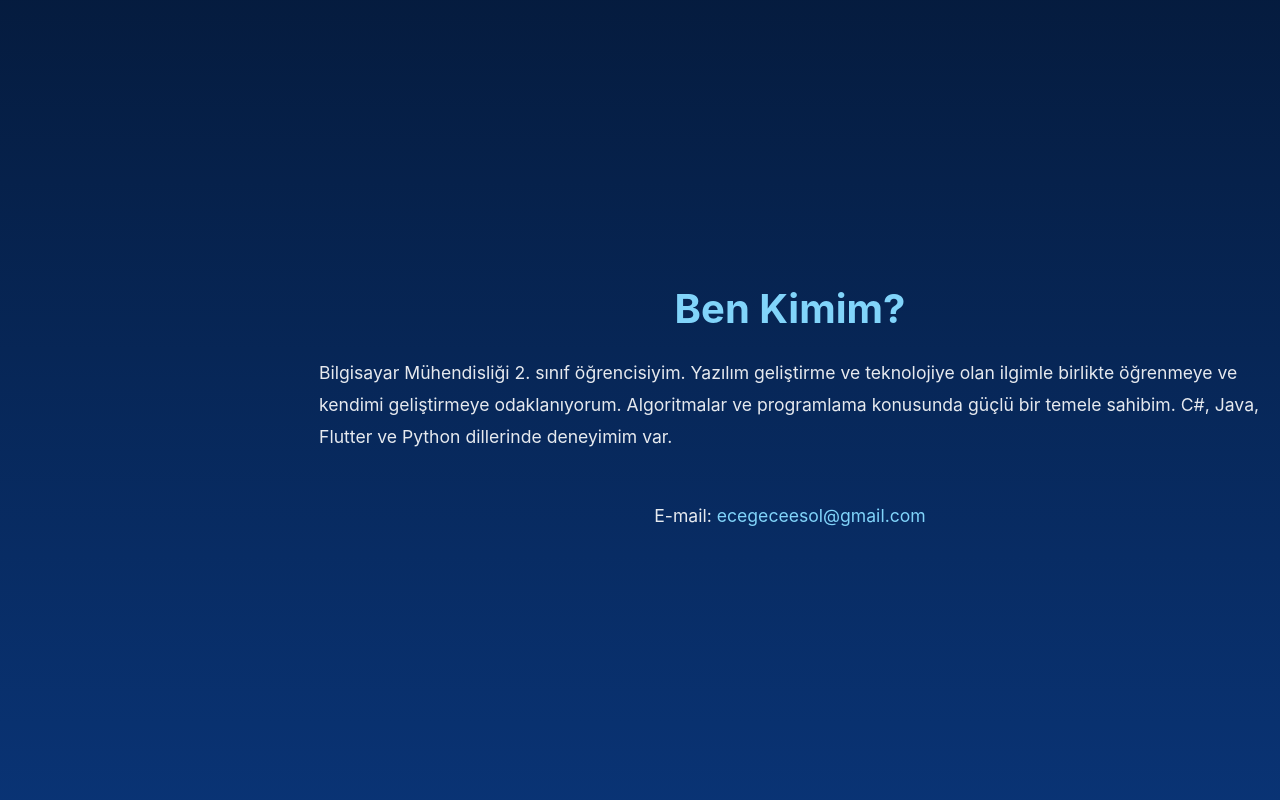
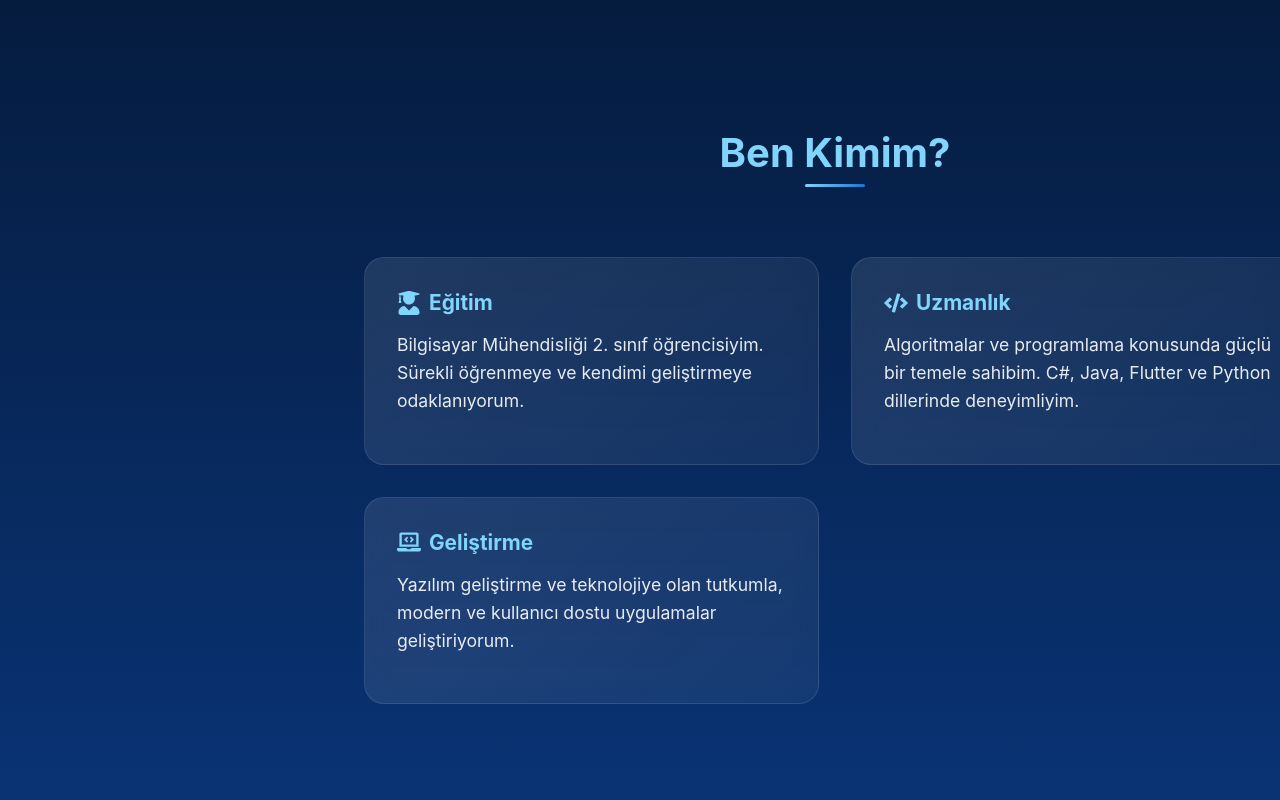
Before and after one commit to EceSol/React_Nodejs_Portfolyo, a React (Create React App) app: page / in a window 1280 px wide. Shown: the part 940-1740 px from the top of the page. Built offline with nearby package versions, Linux system fonts and the light colour scheme; no server answers.

Commit message:
ben kimim düzenlendi

```diff
--- a/src/pages/About.jsx
+++ b/src/pages/About.jsx
@@ -2,28 +2,84 @@ import React from 'react';
 import styled from 'styled-components';
 import { DiPython, DiJava, DiReact } from 'react-icons/di';
 import { SiFlutter, SiCsharp } from 'react-icons/si';
+import { FaUserGraduate, FaCode, FaLaptopCode } from 'react-icons/fa';
 import AnimatedSkills from '../components/AnimatedSkills';
 
 const AboutContainer = styled.div`
   padding: 2rem 0;
+  max-width: 1200px;
+  margin: 0 auto;
 `;
 
 const Section = styled.section`
   margin-bottom: 3rem;
+  padding: 0 1rem;
 `;
 
 const Title = styled.h2`
   font-size: 2.5rem;
-  margin-bottom: 1.5rem;
+  margin-bottom: 2rem;
   color: #81d4fa;
   text-align: center;
+  position: relative;
+
+  &:after {
+    content: '';
+    position: absolute;
+    bottom: -10px;
+    left: 50%;
+    transform: translateX(-50%);
+    width: 60px;
+    height: 3px;
+    background: linear-gradient(90deg, #81d4fa, #1976d2);
+    border-radius: 2px;
+  }
 `;
 
-const Text = styled.p`
+const AboutGrid = styled.div`
+  display: grid;
+  grid-template-columns: repeat(auto-fit, minmax(300px, 1fr));
+  gap: 2rem;
+  margin-top: 3rem;
+`;
+
+const AboutCard = styled.div`
+  background: linear-gradient(
+    135deg,
+    rgba(255, 255, 255, 0.1) 0%,
+    rgba(255, 255, 255, 0.05) 100%
+  );
+  backdrop-filter: blur(10px);
+  border-radius: 20px;
+  padding: 2rem;
+  border: 1px solid rgba(255, 255, 255, 0.1);
+  transition: all 0.3s ease;
+
+  &:hover {
+    transform: translateY(-5px);
+    border-color: rgba(129, 212, 250, 0.3);
+    box-shadow: 0 8px 30px rgba(0, 0, 0, 0.12);
+  }
+`;
+
+const CardTitle = styled.h3`
+  color: #81d4fa;
+  font-size: 1.3rem;
+  margin-bottom: 1rem;
+  display: flex;
+  align-items: center;
+  gap: 0.5rem;
+
+  svg {
+    font-size: 1.5rem;
+  }
+`;
+
+const CardText = styled.p`
+  color: rgba(255, 255, 255, 0.9);
+  line-height: 1.6;
+  margin-bottom: 1rem;
   font-size: 1.1rem;
-  line-height: 1.8;
-  color: rgba(255, 255, 255, 0.9);
-  margin-bottom: 1rem;
 `;
 
 const SkillsContainer = styled.div`
@@ -127,18 +183,6 @@ const SkillDescription = styled.p`
   margin-top: 0.5rem;
 `;
 
-const ContactInfo = styled.div`
-  margin-top: 2rem;
-
-  a {
-    color: #81d4fa;
-    text-decoration: none;
-    &:hover {
-      text-decoration: underline;
-    }
-  }
-`;
-
 const About = () => {
   const skills = [
     {
@@ -177,17 +221,37 @@ const About = () => {
     <AboutContainer>
       <Section>
         <Title>Ben Kimim?</Title>
-        <Text>
-          Bilgisayar Mühendisliği 2. sınıf öğrencisiyim. Yazılım geliştirme ve teknolojiye olan ilgimle
-          birlikte öğrenmeye ve kendimi geliştirmeye odaklanıyorum. Algoritmalar ve programlama konusunda
-          güçlü bir temele sahibim. C#, Java, Flutter ve Python dillerinde deneyimim var.
-        </Text>
-        <ContactInfo>
-          <Text>
-            E-mail: <a href="mailto:ecegeceesol@gmail.com">ecegeceesol@gmail.com</a>
-          </Text>
+        <AboutGrid>
+          <AboutCard>
+            <CardTitle>
+              <FaUserGraduate />
+              Eğitim
+            </CardTitle>
+            <CardText>
+              Bilgisayar Mühendisliği 2. sınıf öğrencisiyim. Sürekli öğrenmeye ve kendimi geliştirmeye odaklanıyorum.
+            </CardText>
+          </AboutCard>
 
-        </ContactInfo>
+          <AboutCard>
+            <CardTitle>
+              <FaCode />
+              Uzmanlık
+            </CardTitle>
+            <CardText>
+              Algoritmalar ve programlama konusunda güçlü bir temele sahibim. C#, Java, Flutter ve Python dillerinde deneyimliyim.
+            </CardText>
+          </AboutCard>
+
+          <AboutCard>
+            <CardTitle>
+              <FaLaptopCode />
+              Geliştirme
+            </CardTitle>
+            <CardText>
+              Yazılım geliştirme ve teknolojiye olan tutkumla, modern ve kullanıcı dostu uygulamalar geliştiriyorum.
+            </CardText>
+          </AboutCard>
+        </AboutGrid>
       </Section>
 
       <Section>
```
